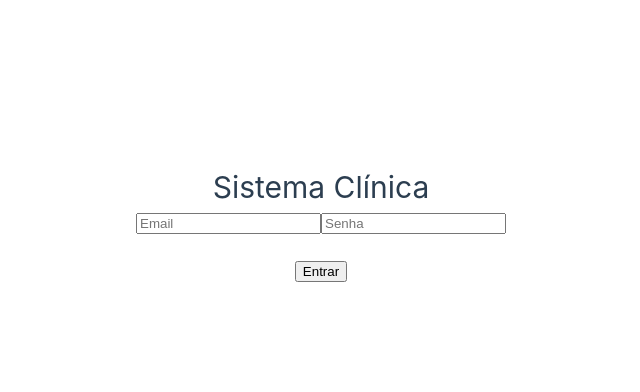
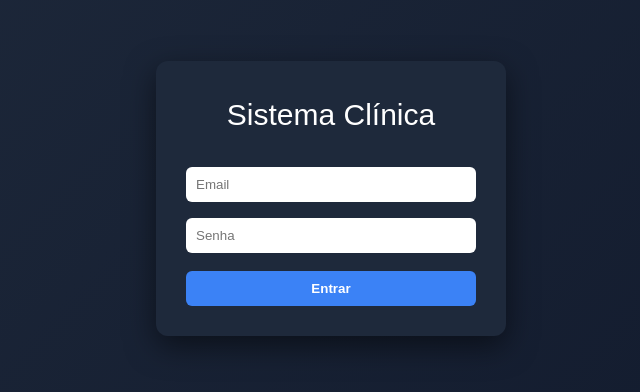
Before and after one commit to JulioSaboiaa/clinica-app, a Vue app in the folder Frontend/: page / in a window 1280 px wide. Shown: the part 202-594 px from the top of the page, without its empty margins (134-774 px from the left). Built offline with nearby package versions, Linux system fonts and the light colour scheme.

Commit message:
melhorando interface

```diff
--- a/Frontend/src/App.vue
+++ b/Frontend/src/App.vue
@@ -1,30 +1,40 @@
 <template>
-  <div style="text-align:center; margin-top:50px;">
+  <div class="container">
 
+    <div class="card">
       <h1>Sistema Clínica</h1>
 
-    <div v-if="!logado">
+      <!-- LOGIN -->
+      <div v-if="!logado" class="login">
         <input v-model="email" placeholder="Email" />
-      <input v-model="senha" placeholder="Senha" type="password" />
-      <br><br>
+        <input v-model="senha" type="password" placeholder="Senha" />
         <button @click="login">Entrar</button>
       </div>
 
+      <!-- SISTEMA -->
       <div v-else>
-      <h3>Bem-vindo!</h3>
+        <h2>Bem-vindo 👋</h2>
 
+        <div class="agendamento">
           <h3>Agendar Consulta</h3>
-      <input v-model="nome" placeholder="Nome" />
+          <input v-model="nome" placeholder="Nome do paciente" />
           <input v-model="data" type="date" />
-      <br><br>
           <button @click="agendar">Agendar</button>
+        </div>
 
-      <h3>Consultas</h3>
+        <div class="lista">
+          <h3>Consultas Agendadas</h3>
           <ul>
             <li v-for="c in consultas" :key="c.data">
-          {{ c.nome }} - {{ c.data }}
+              <strong>{{ c.nome }}</strong>
+              <span>{{ c.data }}</span>
             </li>
           </ul>
+        </div>
+
+        <button class="logout" @click="logout">Sair</button>
+      </div>
+
     </div>
 
   </div>
@@ -41,7 +51,6 @@ export default {
       email: '',
       senha: '',
       logado: false,
-      mensagem: '',
       nome: '',
       data: '',
       consultas: []
@@ -59,19 +68,18 @@ export default {
           this.logado = true;
           this.carregarConsultas();
         }
-      } catch (err) {
-        console.error(err);
+      } catch {
         alert("Login inválido");
       }
     },
 
-    async testar() {
-      const res = await axios.get(API);
-      this.mensagem = res.data;
+    logout() {
+      this.logado = false;
+      this.email = '';
+      this.senha = '';
     },
 
     async agendar() {
-      try {
       await axios.post(`${API}/agendar`, {
         nome: this.nome,
         data: this.data
@@ -80,9 +88,6 @@ export default {
       this.nome = '';
       this.data = '';
       this.carregarConsultas();
-      } catch (err) {
-        alert("Erro ao agendar");
-      }
     },
 
     async carregarConsultas() {
@@ -92,3 +97,79 @@ export default {
   }
 }
 </script>
+
+<style>
+body {
+  margin: 0;
+  font-family: Arial, sans-serif;
+  background: linear-gradient(135deg, #1e293b, #0f172a);
+  color: white;
+}
+
+.container {
+  display: flex;
+  justify-content: center;
+  align-items: center;
+  height: 100vh;
+}
+
+.card {
+  background: #1e293b;
+  padding: 30px;
+  border-radius: 12px;
+  width: 350px;
+  text-align: center;
+  box-shadow: 0 10px 30px rgba(0,0,0,0.5);
+}
+
+h1 {
+  margin-bottom: 20px;
+}
+
+input {
+  width: 100%;
+  padding: 10px;
+  margin: 8px 0;
+  border-radius: 6px;
+  border: none;
+}
+
+button {
+  width: 100%;
+  padding: 10px;
+  margin-top: 10px;
+  border: none;
+  border-radius: 6px;
+  background: #3b82f6;
+  color: white;
+  font-weight: bold;
+  cursor: pointer;
+}
+
+button:hover {
+  background: #2563eb;
+}
+
+.lista ul {
+  list-style: none;
+  padding: 0;
+}
+
+.lista li {
+  background: #334155;
+  margin: 5px 0;
+  padding: 10px;
+  border-radius: 6px;
+  display: flex;
+  justify-content: space-between;
+}
+
+.logout {
+  margin-top: 20px;
+  background: #ef4444;
+}
+
+.logout:hover {
+  background: #dc2626;
+}
+</style>
```
Lines whose indentation alone changed are shown as unchanged.
